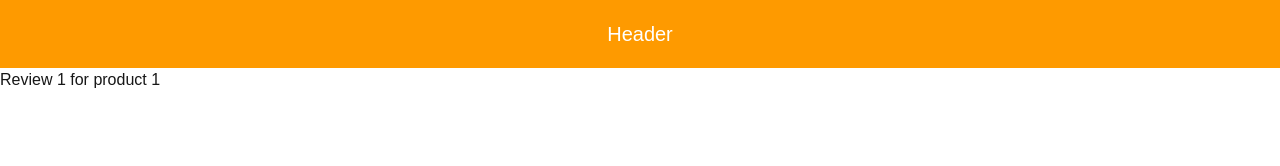
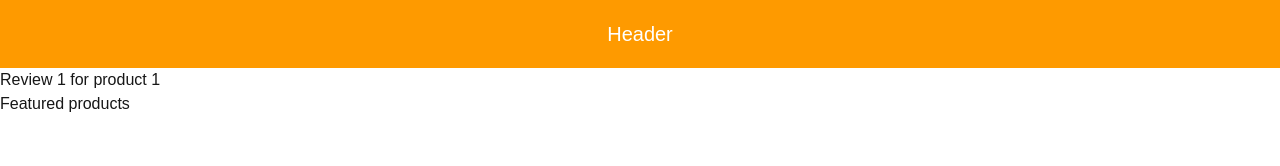
Before and after one commit to ammarAlzaqam/NEXT.JS-15-Tutorials, a Next.js app in the folder routing-demo/: page /products/1/reviews/1 in a window 1280 px wide. Shown: the top 166 px of the page. Built offline with nearby package versions, Linux system fonts and the light colour scheme.

Commit message:
nested layout

```diff
--- /dev/null
+++ b/routing-demo/src/app/products/[productId]/layout.tsx
@@ -0,0 +1,10 @@
+import { ReactNode } from "react";
+
+export default function ProductLayout({ children }: { children: ReactNode }) {
+  return (
+    <section>
+      {children}
+      <h1>Featured products</h1>
+    </section>
+  );
+}
```
